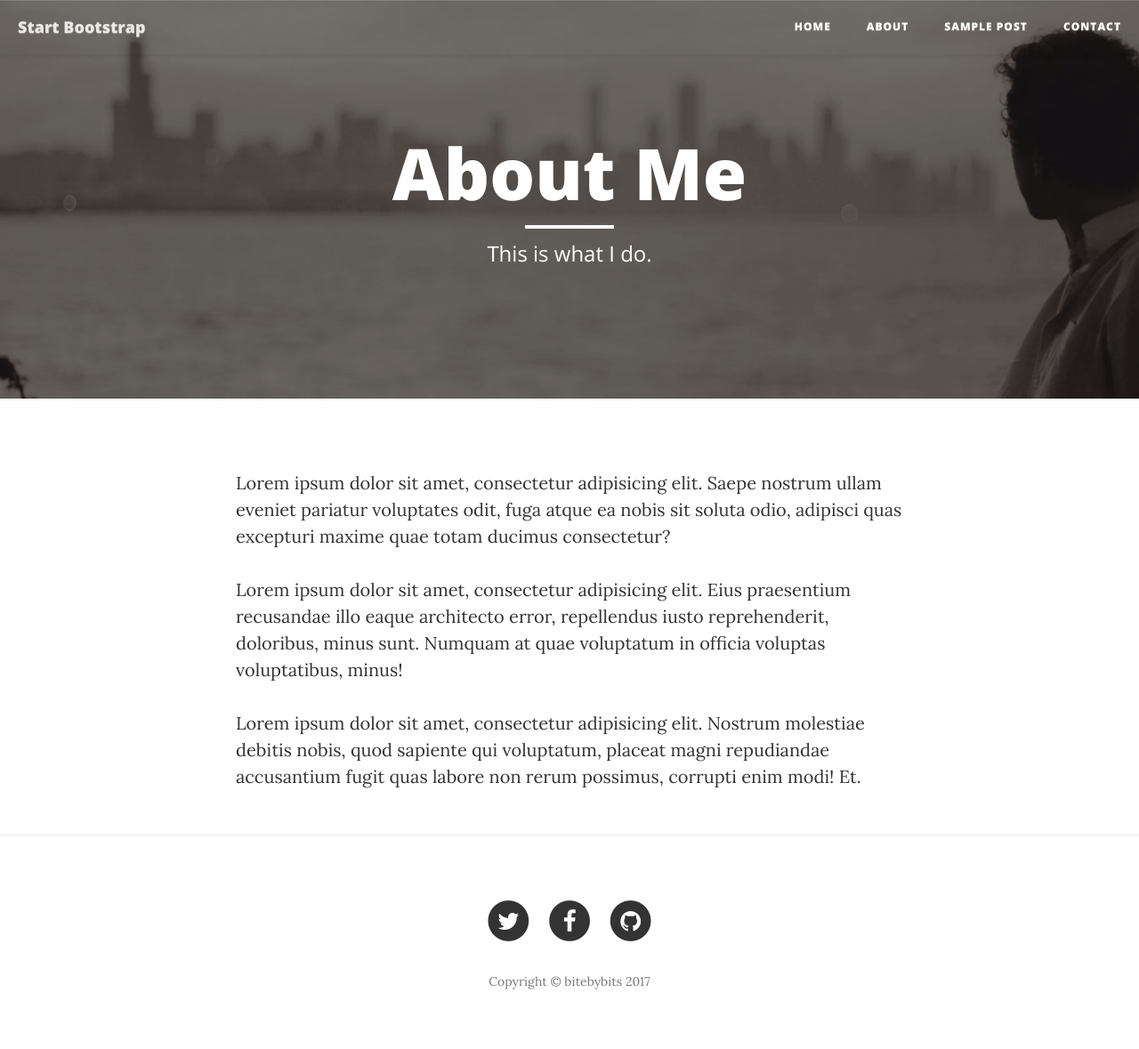
After one commit to casol/bitebybits.com, a Django app: template bitebybits/blog/templates/blog/about.html in a window 1280 px wide. The commit adds this page. Shown: the whole page at 89% size. Run offline with Django 3.2, Linux system fonts and the light colour scheme; the template is opened without the code that fills it, so the values that code supplies are empty; some libraries are stand-ins or nearby versions.

Commit message:
Add about.html
Still need some work

```diff
--- /dev/null
+++ b/bitebybits/blog/templates/blog/about.html
@@ -0,0 +1,36 @@
+{% extends "blog/base.html" %}
+{% load staticfiles %}
+
+<body>
+    {% block page_header %}
+    <!-- Page Header -->
+    <!-- Set your background image for this header on the line below. -->
+    <header class="intro-header" style="background-image: url('{% static "img/about-bg.jpg" %}')">
+        <div class="container">
+            <div class="row">
+                <div class="col-lg-8 col-lg-offset-2 col-md-10 col-md-offset-1">
+                    <div class="page-heading">
+                        <h1>About Me</h1>
+                        <hr class="small">
+                        <span class="subheading">This is what I do.</span>
+                    </div>
+                </div>
+            </div>
+        </div>
+    </header>
+    {% endblock %}
+    {% block content %}
+    <!-- Main Content -->
+    <div class="container">
+        <div class="row">
+            <div class="col-lg-8 col-lg-offset-2 col-md-10 col-md-offset-1">
+                <p>Lorem ipsum dolor sit amet, consectetur adipisicing elit. Saepe nostrum ullam eveniet pariatur voluptates odit, fuga atque ea nobis sit soluta odio, adipisci quas excepturi maxime quae totam ducimus consectetur?</p>
+                <p>Lorem ipsum dolor sit amet, consectetur adipisicing elit. Eius praesentium recusandae illo eaque architecto error, repellendus iusto reprehenderit, doloribus, minus sunt. Numquam at quae voluptatum in officia voluptas voluptatibus, minus!</p>
+                <p>Lorem ipsum dolor sit amet, consectetur adipisicing elit. Nostrum molestiae debitis nobis, quod sapiente qui voluptatum, placeat magni repudiandae accusantium fugit quas labore non rerum possimus, corrupti enim modi! Et.</p>
+            </div>
+        </div>
+    </div>
+
+    <hr>
+</body>
+    {% endblock %}
--- a/bitebybits/blog/templates/blog/base.html
+++ b/bitebybits/blog/templates/blog/base.html
@@ -56,9 +56,7 @@
     {% include "blog/navigation.html" %}
 
     <!-- Page Header -->
-
-    <!-- Page Header -->
-    {% block img %}
+    {% block page_header %}
     <header class="intro-header" style="background-image: url('{% static "img/home-bg.jpg" %}')">
         <div class="container">
             <div class="row">
@@ -74,13 +72,12 @@
             </div>
         </div>
     </header>
-{% endblock %}
+    {% endblock %}
 
     <!-- Main Content -->
     {% block content %}
 
     {% endblock %}
-
 
     <!-- Footer -->
     {% include "blog/footer.html" %}
--- a/bitebybits/blog/urls.py
+++ b/bitebybits/blog/urls.py
@@ -11,4 +11,6 @@ urlpatterns = [
     url(r'^(?P<year>\d{4})/(?P<month>\d{2})/(?P<day>\d{2})/(?P<post>[-\w]+)/$',
         views.post_detail,
         name='post_detail'),
+
+    url(r'^about/$', views.about_page, name='about'),
 ]
--- a/bitebybits/blog/views.py
+++ b/bitebybits/blog/views.py
@@ -28,3 +28,7 @@ def post_detail(request, year, month, day, post):
     return render(request,
                   'blog/post/detail.html',
                   {'post': post})
+
+
+def about_page(request):
+    return render(request, 'blog/about.html',)
```
Also changed, not shown: bitebybits/blog/templates/blog/post/detail.html (+3 -6 lines), bitebybits/blog/templates/blog/page_header.html (added).
